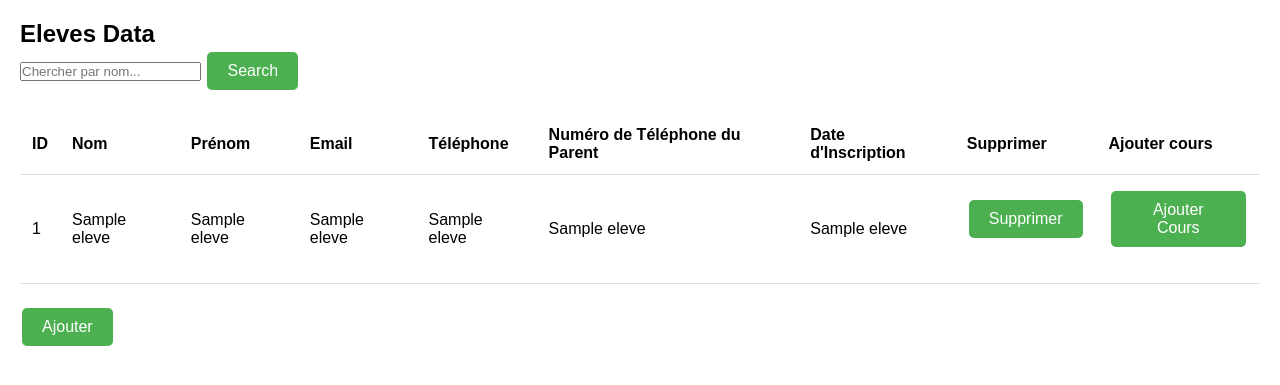
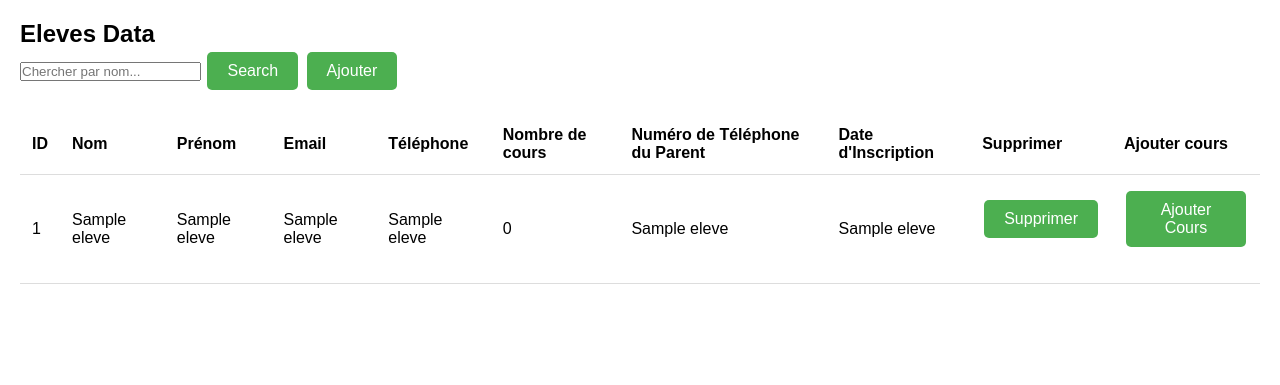
Before and after one commit to TFerhan/studies-management, a Flask app: template prj/templates/eleves.html in a window 1280 px wide. Shown: the part 46-431 px from the top of the page. Run offline with Flask 3, Linux system fonts and the light colour scheme; the template is opened without the code that fills it: most values are stand-ins (such as "Sample title", 1, 10 or a date in 2020); parts of the project's set-up code (start-up, migrations or seed data) failed here and were passed over; some libraries are stand-ins or nearby versions.

Commit message:
Update eleves.html

```diff
--- a/prj/templates/eleves.html
+++ b/prj/templates/eleves.html
@@ -8,6 +8,9 @@
         <input type="text" name="query" placeholder="Chercher par nom...">
         <button type="submit">Search</button>
     </form>
+    <form action="{{ url_for('ajouter_eleve', c = 0)}}" method="post">
+        <button type="submit">Ajouter</button>
+    </form>
 
     <table>
         <thead>
@@ -17,6 +20,7 @@
                 <th>Prénom</th>
                 <th>Email</th>
                 <th>Téléphone</th>
+                <th>Nombre de cours</th>
                 <th>Numéro de Téléphone du Parent</th>
                 <th>Date d'Inscription</th>
                 <th>Supprimer</th>
@@ -31,6 +35,11 @@
                     <td>{{ eleve[2] }}</td>
                     <td>{{ eleve[3] }}</td>
                     <td>{{ eleve[4] }}</td>
+                    {% if (nbcourseleve[loop.index0])%}
+                    <td>{{ (nbcourseleve[loop.index0])[0] }}</td>
+                    {% else %}
+                    <td>0</td>
+                    {% endif %}
                     <td>{{ eleve[5] }}</td>
                     <td>{{ eleve[6] }}</td>
                     <td>
@@ -48,8 +57,6 @@
         </tbody>
     </table>
 
-    <form action="{{ url_for('ajouter_eleve', c = 0)}}" method="post">
-        <button type="submit">Ajouter</button>
-    </form>
+
 
 {% endblock %}
```
